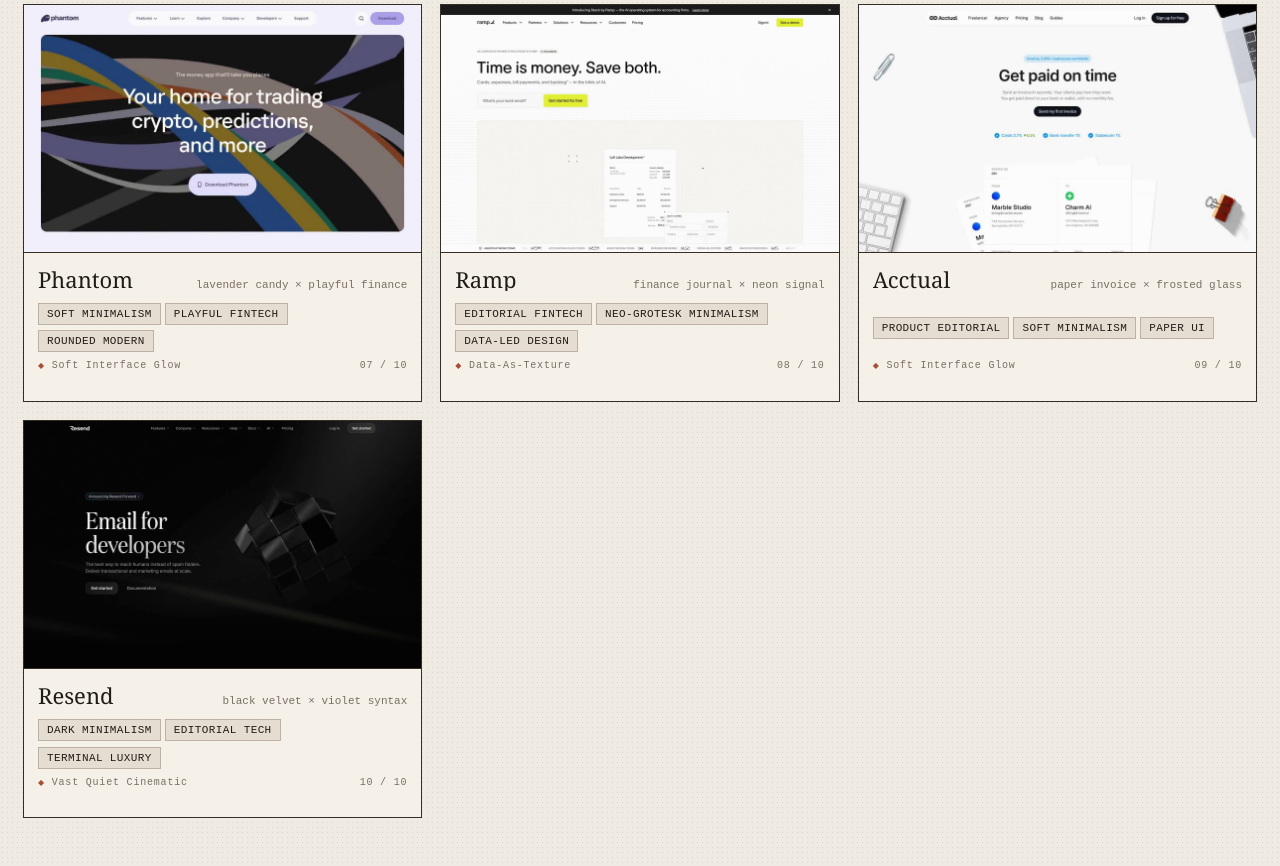
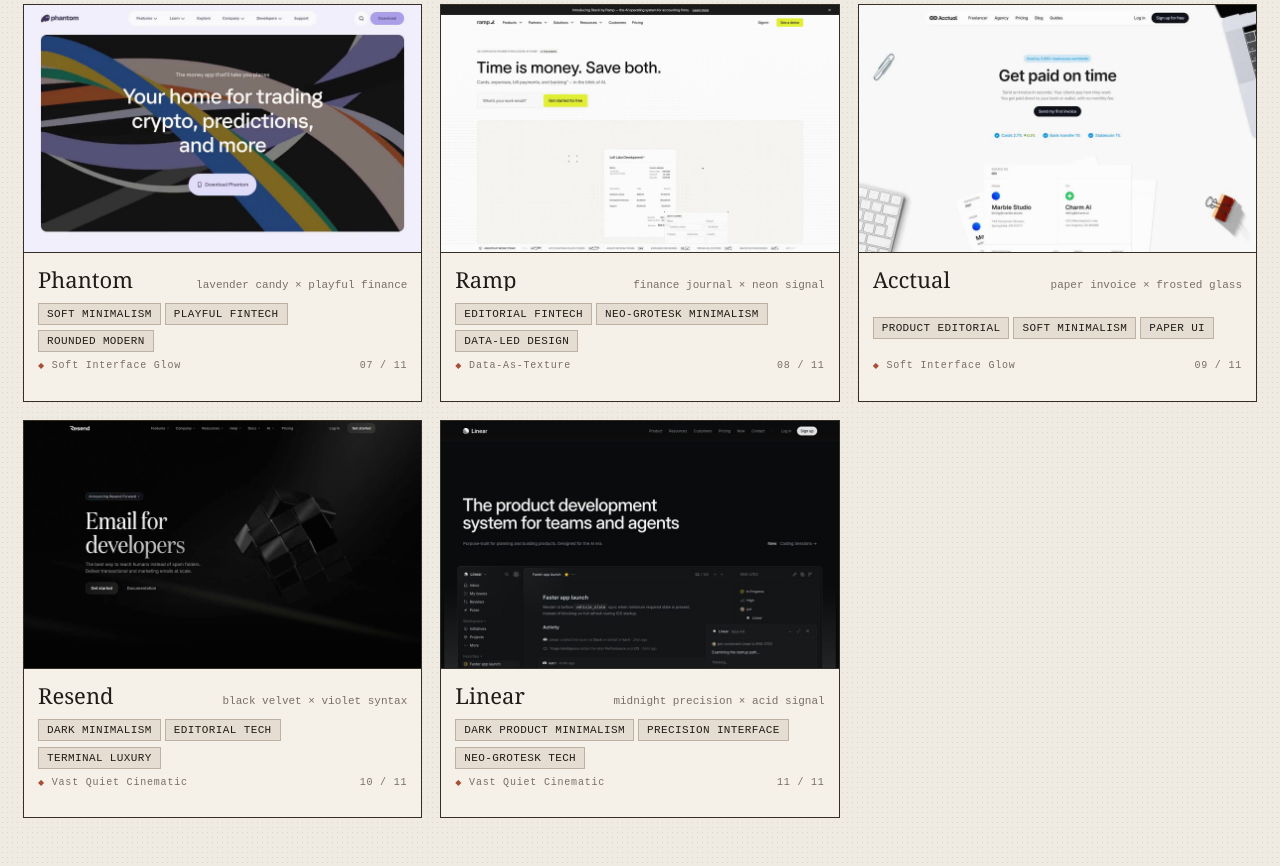
Before and after one commit to bresends/moodboard, a React (Vite) app: page / in a window 1280 px wide. Shown: the part 955-1821 px from the top of the page. Built offline with nearby package versions, Linux system fonts and the light colour scheme.

Commit message:
feat(references): add linear style study
Preserve the site's midnight interface system as a reusable source for
dark product layouts and compact interaction patterns.

```diff
--- a/src/data.ts
+++ b/src/data.ts
@@ -351,4 +351,47 @@
       ],
     },
   },
+  {
+    id: 11,
+    title: 'Linear',
+    note: 'midnight precision × acid signal',
+    category: 'Vast Quiet Cinematic',
+    styles: ['dark product minimalism', 'precision interface', 'neo-grotesk tech'],
+    tags: [
+      'near-black layered surfaces',
+      'half-pixel hairline borders',
+      'acid-lime primary action',
+      'product screenshot hero',
+    ],
+    searchTerms: [
+      'dark precision SaaS landing page',
+      'midnight product interface design',
+      'acid lime developer tool website',
+    ],
+    image: 'images/linear.jpg',
+    alt: 'Home do Linear em fundo quase preto com título branco e uma grande captura escura da interface do produto.',
+    referenceStyle: true,
+    sourceUrl: 'https://linear.app/',
+    styleSourceUrl: 'https://styles.refero.design/style/90ce5883-bb24-4466-93f7-801cd617b0d1',
+    guide: {
+      palette: [
+        { name: 'Void', value: '#08090a' },
+        { name: 'Carbon', value: '#0f1011' },
+        { name: 'Graphite', value: '#23252a' },
+        { name: 'Fog', value: '#8a8f98' },
+        { name: 'Paper', value: '#ffffff' },
+        { name: 'Acid Lime', value: '#e4f222' },
+      ],
+      typography: [
+        'Inter Variable 400–510 — display, body, and interface',
+        'Berkeley Mono 400 — issue IDs and technical metadata',
+      ],
+      principles: [
+        'Treat near-black darkness as the continuous substrate.',
+        'Use acid lime for only one primary action per view.',
+        'Build elevation with surface steps and hairline borders.',
+        'Let real product UI provide the page visual texture.',
+      ],
+    },
+  },
 ]
```
Also changed, not shown: public/images/linear.jpg (added).
